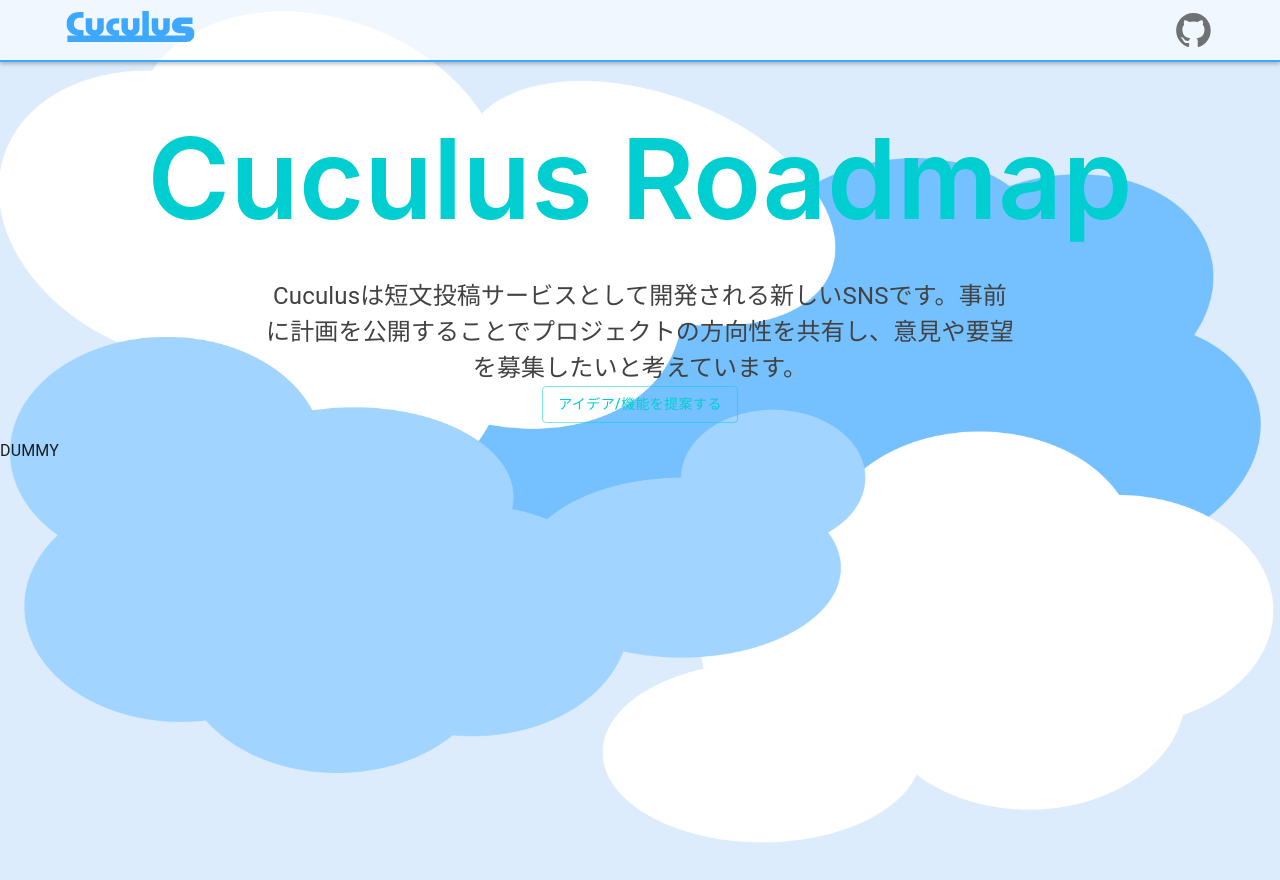
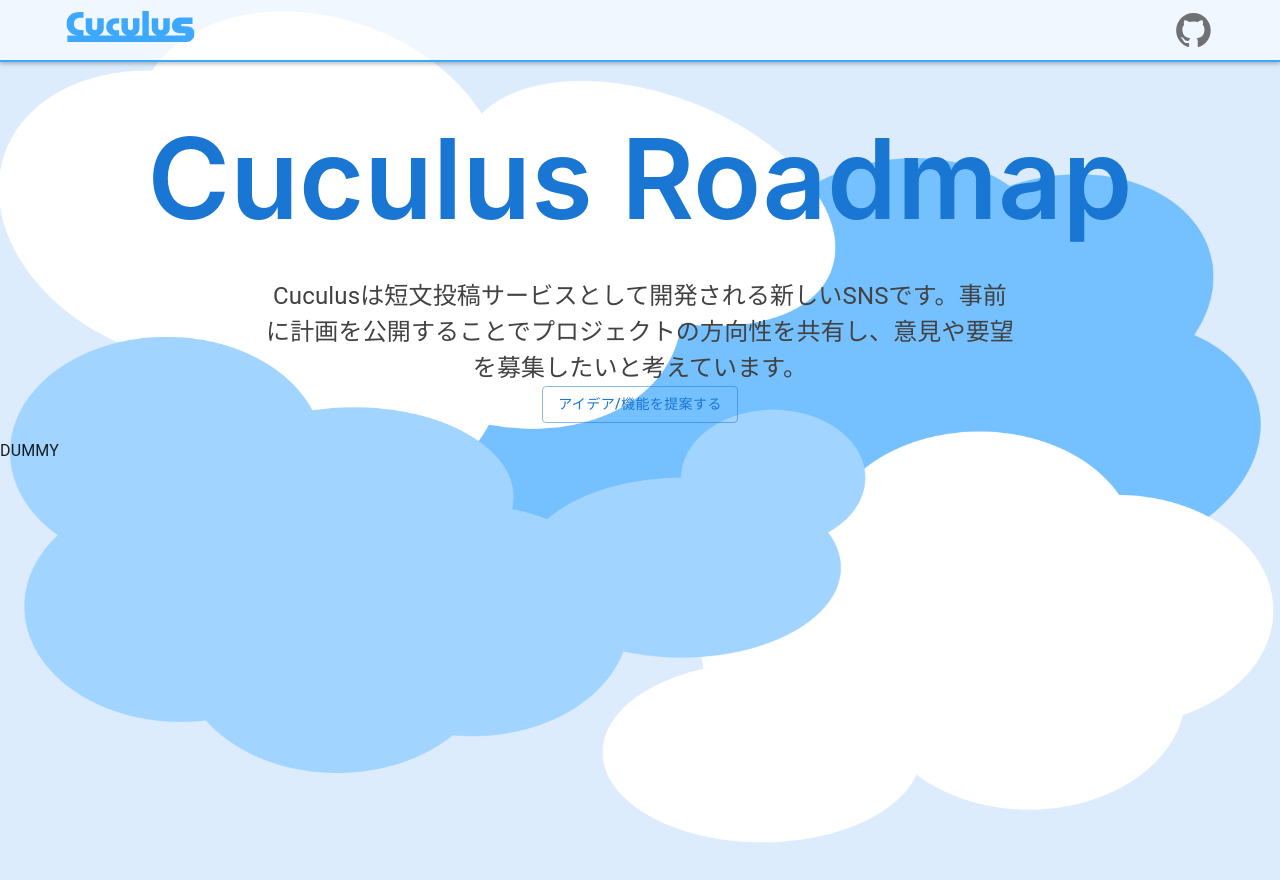
Before and after one commit to cuculus-dev/cuculus-roadmap, a Next.js app: page / in a window 1280 px wide. Shown: the top 880 px of the page. Built offline with nearby package versions, Linux system fonts and the light colour scheme.

Commit message:
プライマリカラー変更

```diff
--- a/src/components/theme/theme.ts
+++ b/src/components/theme/theme.ts
@@ -9,13 +9,6 @@
       desktop: 1200,
     },
   },
-  palette: {
-    primary: {
-      light: '#33d7da',
-      main: '#00ced1',
-      dark: '#009092',
-    },
-  },
 });
 
 export default theme;
```
